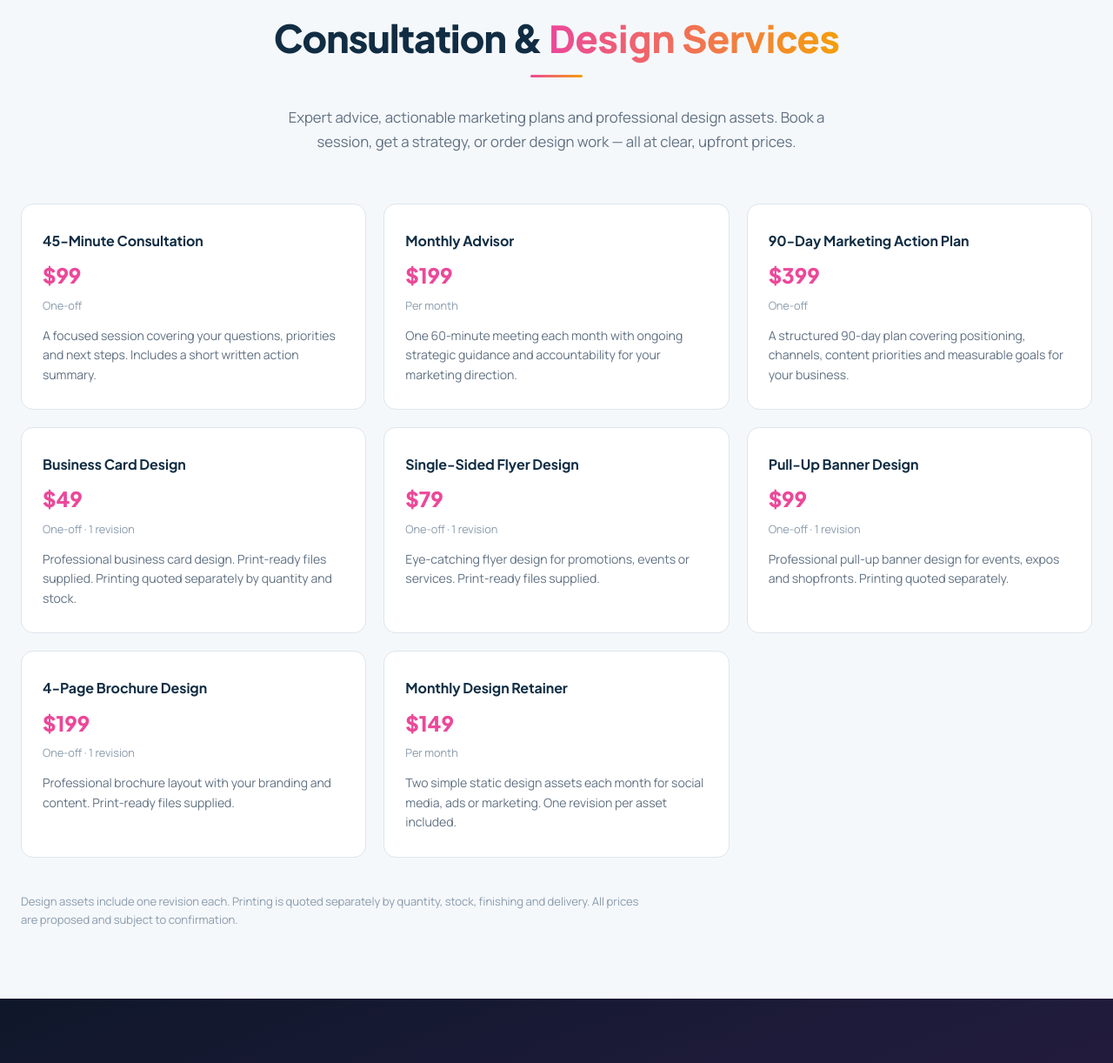
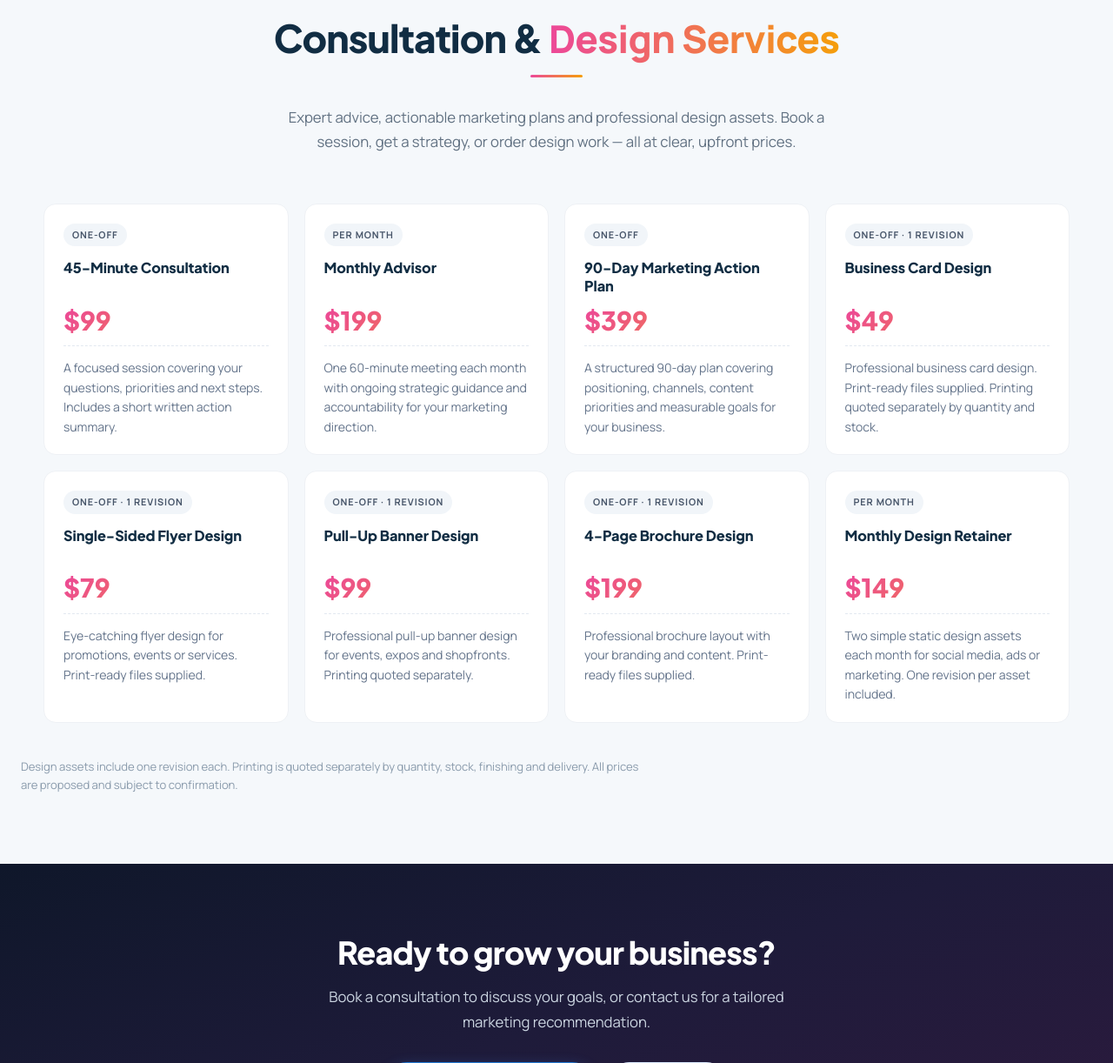
Before and after one commit to Nubevest-Developer/nubevest, a PHP site: page /nubevestAI/marketing in a window 1280 px wide. Shown: the part 4209-5431 px from the top of the page at 87% size. Run offline with PHP 8.4, Linux system fonts and the light colour scheme.

Commit message:
Redesign Consultation & Design cards
Reorder content so the frequency reads as a pill tag at the top, give the price a pink-to-orange gradient wordmark with a dashed divider beneath, and add a hover lift with a gradient top strip. Tightens the grid min column to 260px for better density on wider screens.

Co-Authored-By: Claude Opus 4.7 <noreply@anthropic.com>

```diff
--- a/marketing.php
+++ b/marketing.php
@@ -345,22 +345,62 @@ include 'includes/header.php';
 }
 
 /* Consultation grid */
-.mk-consult-grid { display: grid; grid-template-columns: repeat(auto-fill, minmax(300px, 1fr)); gap: 20px; margin-bottom: 40px; }
+.mk-consult-grid {
+  display: grid;
+  grid-template-columns: repeat(auto-fill, minmax(260px, 1fr));
+  gap: 18px; margin-bottom: 40px;
+  max-width: 1180px; margin-left: auto; margin-right: auto;
+}
 .mk-consult-card {
-  background: #fff; border: 1px solid var(--gray-200); border-radius: 14px;
-  padding: 28px 24px; transition: var(--transition);
+  position: relative;
+  display: flex; flex-direction: column;
+  background: #fff;
+  border: 1px solid #eef1f5;
+  border-radius: 14px;
+  padding: 22px 22px 20px;
+  transition: transform .25s ease, box-shadow .25s ease, border-color .25s ease;
+  overflow: hidden;
 }
-.mk-consult-card:hover { box-shadow: var(--shadow-sm); transform: translateY(-2px); }
+.mk-consult-card::before {
+  content: ""; position: absolute; top: 0; left: 0; right: 0; height: 3px;
+  background: linear-gradient(90deg, #ec4899, #f59e0b);
+  opacity: 0; transition: opacity .25s ease;
+}
+.mk-consult-card:hover {
+  transform: translateY(-4px);
+  border-color: #fbcfe8;
+  box-shadow: 0 20px 36px -22px rgba(236,72,153,0.35);
+}
+.mk-consult-card:hover::before { opacity: 1; }
+.mk-consult-card__freq {
+  display: inline-flex; align-self: flex-start;
+  padding: 4px 10px; border-radius: 999px;
+  background: #f1f5f9; color: #475569;
+  font-size: 0.68rem; font-weight: 700; letter-spacing: 0.08em;
+  text-transform: uppercase; margin-bottom: 14px;
+  order: 1;
+}
+.mk-consult-card__name { order: 2; }
+.mk-consult-card__price { order: 3; }
+.mk-consult-card__desc { order: 4; }
 .mk-consult-card__name {
-  font-family: var(--font-heading); font-size: 1rem; font-weight: 700;
-  color: var(--gray-900); margin-bottom: 6px;
+  font-family: var(--font-heading);
+  font-size: 1.02rem; font-weight: 800;
+  color: var(--gray-900); line-height: 1.3;
+  margin-bottom: 14px; min-height: 2.6em;
 }
 .mk-consult-card__price {
-  font-family: var(--font-heading); font-size: 1.5rem; font-weight: 800;
-  color: #ec4899; margin-bottom: 4px;
+  font-family: var(--font-heading);
+  font-size: 1.85rem; font-weight: 800;
+  background: linear-gradient(135deg, #ec4899, #f59e0b);
+  -webkit-background-clip: text; background-clip: text; color: transparent;
+  line-height: 1; margin-bottom: 14px;
+  padding-bottom: 14px; border-bottom: 1px dashed #e2e8f0;
 }
-.mk-consult-card__freq { font-size: 0.8rem; color: var(--gray-400); margin-bottom: 12px; }
-.mk-consult-card__desc { font-size: 0.88rem; color: var(--gray-500); line-height: 1.6; }
+.mk-consult-card__desc {
+  font-size: 0.88rem; color: #64748b; line-height: 1.6;
+  flex: 1;
+}
 
 /* Bottom CTA */
 .mk-bottom-cta {
```
Also changed, not shown: marketing.html (+47 -10 lines).
